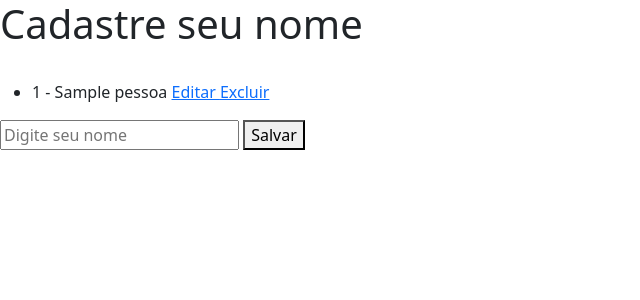
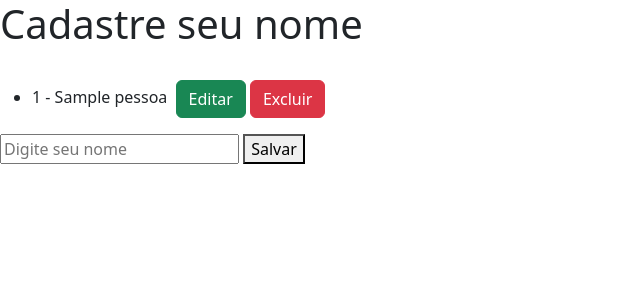
Before and after one commit to ClaudioFritzen/crud, a Django app: page /core/ in a window 1280 px wide. Shown: the top 300 px of the page, without its empty margins (0-640 px from the left). Run offline with Django 4.2, Linux system fonts and the light colour scheme; tables that the repository leaves empty hold one stand-in row (values such as "Sample post"); some libraries are stand-ins or nearby versions.

Commit message:
min modificações

```diff
--- a/app/templates/index.html
+++ b/app/templates/index.html
@@ -30,12 +30,13 @@
     </div>
     <ul>
         <br>
+
         {% for pessoa in pessoas %}
 
             <li> {{ pessoa.id }} - {{pessoa.nome}}
 
-                <a class="editar" href=" {% url 'editar' pessoa.id %}"> Editar </a>
-                <a href=" {% url 'delete' pessoa.id %}"> Excluir </a>
+                <a href=" {% url 'editar' pessoa.id %}"><button type="submit" class="btn btn-success ms-1"> Editar</button></a>
+                <a href=" {% url 'delete' pessoa.id %}"><button type="submit" class="btn btn-danger"> Excluir</button></a>
 
             </ul>
         {% endfor %}
@@ -49,5 +50,6 @@
     </form>
 
 <script src="https://cdn.jsdelivr.net/npm/bootstrap@5.2.2/dist/js/bootstrap.bundle.min.js"></script>
+<script src="https://kit.fontawesome.com/b65e4da75f.js" crossorigin="anonymous"></script>
 </body>
 </html>
--- /dev/null
+++ b/templates/static/app/css/style.css
@@ -0,0 +1,3 @@
+btn btn-danger{
+
+}
```
